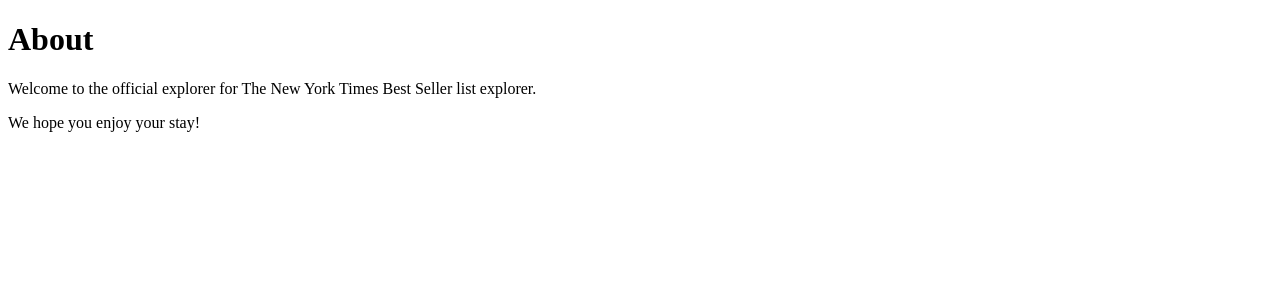
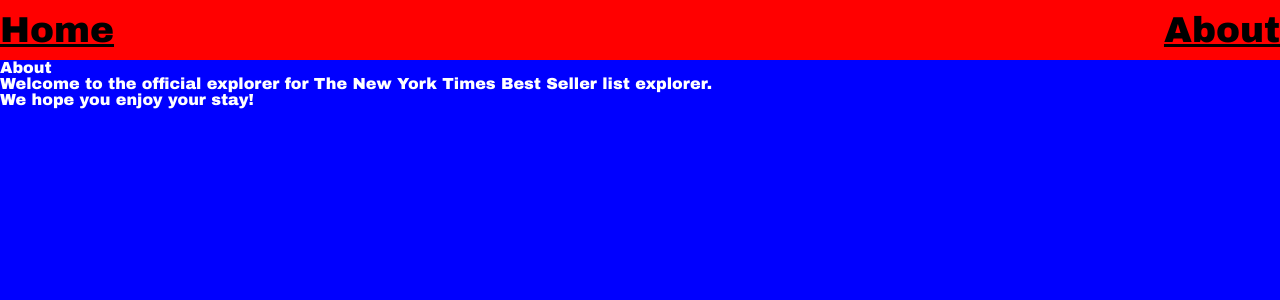
Before and after one commit to ruraeru/nomad-times, a Next.js app: page /about in a window 1280 px wide. Shown: the top 300 px of the page. Built offline with nearby package versions, Linux system fonts and the light colour scheme; a web font is replaced by a local one.

Commit message:
header detail styleing ing...

```diff
--- a/app/(home)/page.tsx
+++ b/app/(home)/page.tsx
@@ -1,4 +1,5 @@
 import Link from "next/link";
+import styles from "../../styles/home.module.css";
 
 async function getBookList() {
     return fetch("https://books-api.nomadcoders.workers.dev/lists").then(res => res.json());
@@ -22,7 +23,9 @@
 export default async function Home() {
     const bookList: IBookList = await getBookList();
     return (
-        <div>
+        <div className={styles.container}>
+            <div className={styles.listWrapper}>
+                <h1>The New York Times Best Seller Explorer</h1>
                 <ul>
                     {bookList.results.map((book) => (
                         <li>
@@ -31,5 +34,6 @@
                     ))}
                 </ul>
             </div>
+        </div>
     )
 }
--- a/app/about/page.tsx
+++ b/app/about/page.tsx
@@ -1,6 +1,11 @@
 export default function About() {
     return (
-        <div>
+        <div style={{
+            backgroundColor: "blue",
+            height: "100vh",
+            color: "white",
+            marginTop: "60px"
+        }}>
             <h1>About</h1>
             <p>Welcome to the official explorer for The New York Times Best Seller list explorer.</p>
             <p>We hope you enjoy your stay!</p>
--- a/app/about/layout.tsx
+++ b/app/layout.tsx
@@ -1,3 +1,6 @@
+import Header from "../components/header"
+import "../styles/global.css";
+
 export const metadata = {
   title: 'Next.js',
   description: 'Generated by Next.js',
@@ -10,7 +13,10 @@
 }) {
   return (
     <html lang="en">
-      <body>{children}</body>
+      <body>
+        <Header />
+        {children}
+      </body>
     </html>
   )
 }
--- a/styles/global.css
+++ b/styles/global.css
@@ -128,3 +128,6 @@
   text-decoration: none;
   color: inherit;
 }
+* {
+  box-sizing: border-box;
+}
--- a/styles/header.module.css
+++ b/styles/header.module.css
@@ -1,9 +1,14 @@
 .container {
+  position: fixed;
+  top: 0;
+  width: 100vw;
   background-color: red;
 
   display: flex;
   justify-content: space-between;
-  padding: 15px;
+  height: 60px;
+  align-items: center;
+  margin: 0 auto;
   font-size: 36px;
 
   text-decoration: underline;
--- /dev/null
+++ b/styles/home.module.css
@@ -0,0 +1,44 @@
+.container {
+  width: 100vw;
+  height: 100vh;
+}
+
+.container h1 {
+  text-transform: uppercase;
+}
+
+.container ul {
+  display: flex;
+  justify-content: left;
+  align-items: center;
+  flex-wrap: wrap;
+  gap: 20px;
+}
+
+.container li {
+  font-size: 14px;
+
+  width: fit-content;
+  padding: 25px;
+
+  border: 1px solid black;
+  text-align: center;
+
+  transition: transform 0.3s ease-in-out;
+}
+
+.container li:hover {
+  transform: translateY(-10px);
+}
+
+.listWrapper {
+  margin: 0 auto;
+  display: flex;
+  flex-direction: column;
+  justify-content: center;
+  align-items: center;
+  width: 800px;
+  padding: 50px;
+  box-shadow: rgba(0, 0, 0, 0.3) 0px 19px 38px,
+    rgba(0, 0, 0, 0.22) 0px 15px 12px;
+}
--- /dev/null
+++ b/styles/movie-detail.module.css
@@ -0,0 +1,23 @@
+.container {
+  margin-top: 60px;
+  width: 100vw;
+  height: 100vh;
+  padding: 50px;
+}
+
+.container img {
+  width: 100%;
+  height: 400px;
+}
+
+.gridWrapper {
+  display: grid;
+  grid-template-columns: repeat(auto-fit, minmax(200px, 1fr));
+  gap: 50px;
+}
+
+.gridWrapper div {
+  box-shadow: rgba(100, 100, 111, 0.2) 0px 7px 29px 0px;
+  border-radius: 20px;
+  overflow: hidden;
+}
```
Also changed, not shown: app/(home)/layout.tsx (deleted, +0 -22 lines), app/list/[id]/page.tsx (+5 -2 lines), app/list/layout.tsx (deleted, +0 -16 lines). Lines whose indentation alone changed are shown as unchanged.
